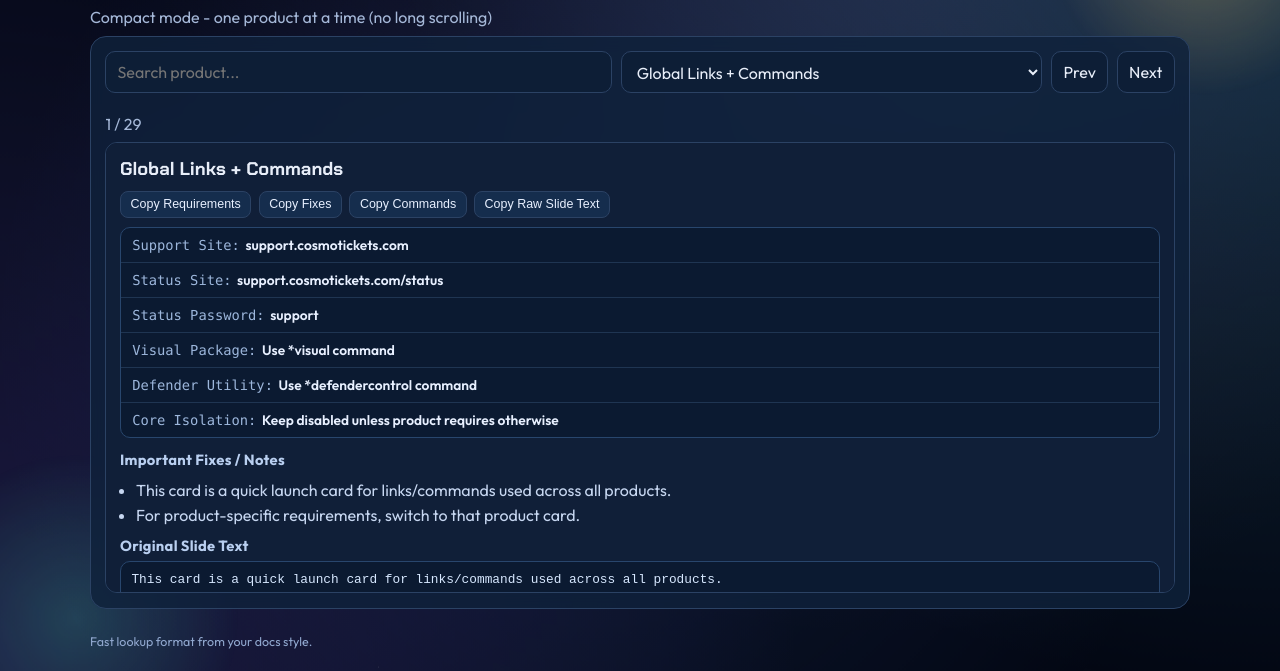
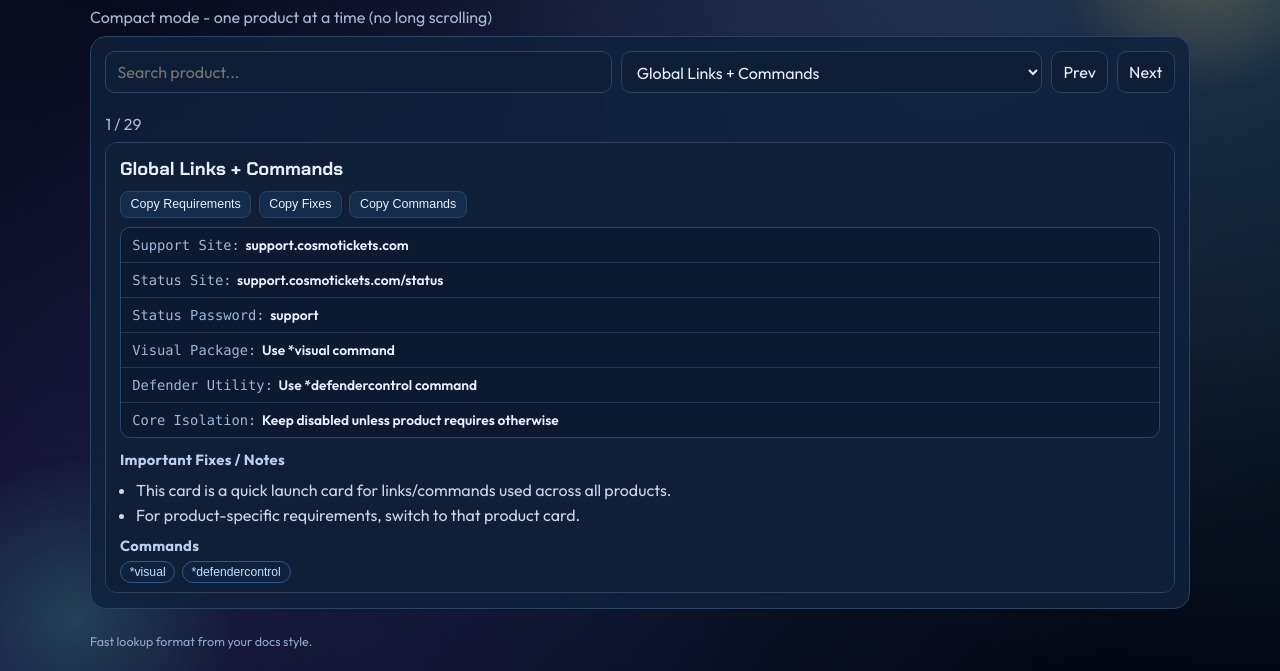
Before and after one commit to gorgeborger2-byte/status-page, a plain HTML site: page presentation.html in a window 1280 px wide. Shown: the part 129-800 px from the top of the page. Drawn offline with Linux system fonts and the light colour scheme.

Commit message:
Hide duplicate raw-text block when same as fixes

```diff
--- a/presentation.html
+++ b/presentation.html
@@ -668,9 +668,10 @@
         return row[0] + ": " + row[1];
       }).join("\n");
       var fixesText = item.notes.join("\n");
-      var rawText = item.raw || fixesText;
+      var hasRaw = !!item.raw && item.raw.trim() && item.raw.trim() !== fixesText.trim();
+      var rawText = hasRaw ? item.raw : "";
 
-      var commandSource = requirementsText + "\n" + rawText;
+      var commandSource = requirementsText + "\n" + fixesText + (hasRaw ? ("\n" + rawText) : "");
       var commands = unique((commandSource.match(/\*[a-z0-9_]+/gi) || []));
       var commandButtons = commands.length
         ? commands.map(function (cmd) {
@@ -685,16 +686,23 @@
         }).join("") + "</ul>";
       }
 
+      var rawButton = hasRaw
+        ? "<button type=\"button\" class=\"copy-btn\" id=\"copyRaw\">Copy Raw Slide Text</button>"
+        : "";
+      var rawSection = hasRaw
+        ? "<h4>Original Slide Text</h4><pre class=\"raw-block\">" + rawText.replace(/</g, "&lt;").replace(/>/g, "&gt;") + "</pre>"
+        : "";
+
       cardEl.innerHTML = "<h3>" + item.name + "</h3>"
         + "<div class=\"copy-row\">"
         + "<button type=\"button\" class=\"copy-btn\" id=\"copyReq\">Copy Requirements</button>"
         + "<button type=\"button\" class=\"copy-btn\" id=\"copyFix\">Copy Fixes</button>"
         + "<button type=\"button\" class=\"copy-btn\" id=\"copyCmd\">Copy Commands</button>"
-        + "<button type=\"button\" class=\"copy-btn\" id=\"copyRaw\">Copy Raw Slide Text</button>"
+        + rawButton
         + "</div>"
         + "<div class=\"spec-table\">" + specRows + "</div>"
         + "<h4>Important Fixes / Notes</h4><ul>" + noteRows + "</ul>"
-        + "<h4>Original Slide Text</h4><pre class=\"raw-block\">" + rawText.replace(/</g, "&lt;").replace(/>/g, "&gt;") + "</pre>"
+        + rawSection
         + "<h4>Commands</h4><div class=\"cmd-row\">" + commandButtons + "</div>"
         + linkRows;
 
@@ -712,9 +720,11 @@
       copyCmdBtn.addEventListener("click", function () {
         copyText(commands.join("\n"), "Commands");
       });
-      copyRawBtn.addEventListener("click", function () {
-        copyText(rawText, "Raw slide text");
-      });
+      if (copyRawBtn) {
+        copyRawBtn.addEventListener("click", function () {
+          copyText(rawText, "Raw slide text");
+        });
+      }
 
       Array.prototype.slice.call(cardEl.querySelectorAll(".cmd-chip")).forEach(function (btn) {
         btn.addEventListener("click", function () {
```
